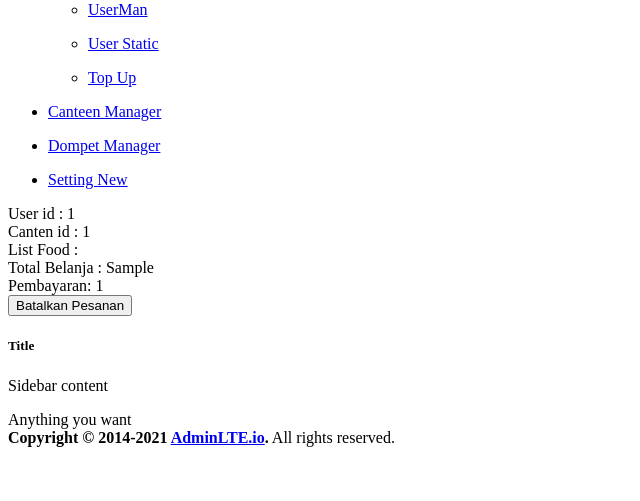
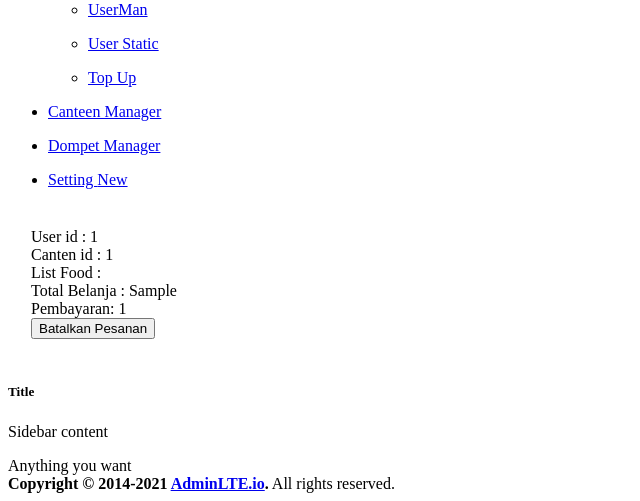
Before and after one commit to anandadwipra/ecanteen, a Laravel app: page /panel/Canteen/detail/1 in a window 1280 px wide. Shown: the part 1984-2485 px from the top of the page, without its empty margins (0-640 px from the left). Before the commit the page ends 2431 px from the top, so only its background shows below. Run offline with Laravel 8, Linux system fonts and the light colour scheme; a user stored in the database is signed in; data comes from the database, SQL or seed files in the repository; tables that the repository leaves empty hold one stand-in row (values such as "Sample post"); parts of the project's set-up code (start-up, migrations or seed data) failed here and were passed over.

Commit message:
Penetapan Padding - Detail Wrapper

```diff
--- a/src/resources/views/panel/canteen/detail.blade.php
+++ b/src/resources/views/panel/canteen/detail.blade.php
@@ -1,8 +1,16 @@
 @extends('layouts.admin-lte')
 @section('css')
+<style type="text/css">
+    .detail-wrapper
+    {
+        padding: 23px;
+    }
+</style>
 <link rel="stylesheet" href="http://code.ionicframework.com/ionicons/2.0.1/css/ionicons.min.css">
 @endsection
 @section('content')
+
+<div class="detail-wrapper">
 
     User id : {{$order->user_id}}<br>
     Canten id : {{$order->canteen_id}}<br>
@@ -15,8 +23,6 @@
         <hr>
     @endforeach
 
-
-
     Total Belanja : {{$order->total}}<br>
     Pembayaran: {{$order->payment}}<br>
     @if($order->payment==0)
@@ -28,5 +34,6 @@
     @else
         <button class="btn btn-dark">Batalkan Pesanan</button>
     @endif
+</div>
 
 @endsection
```
